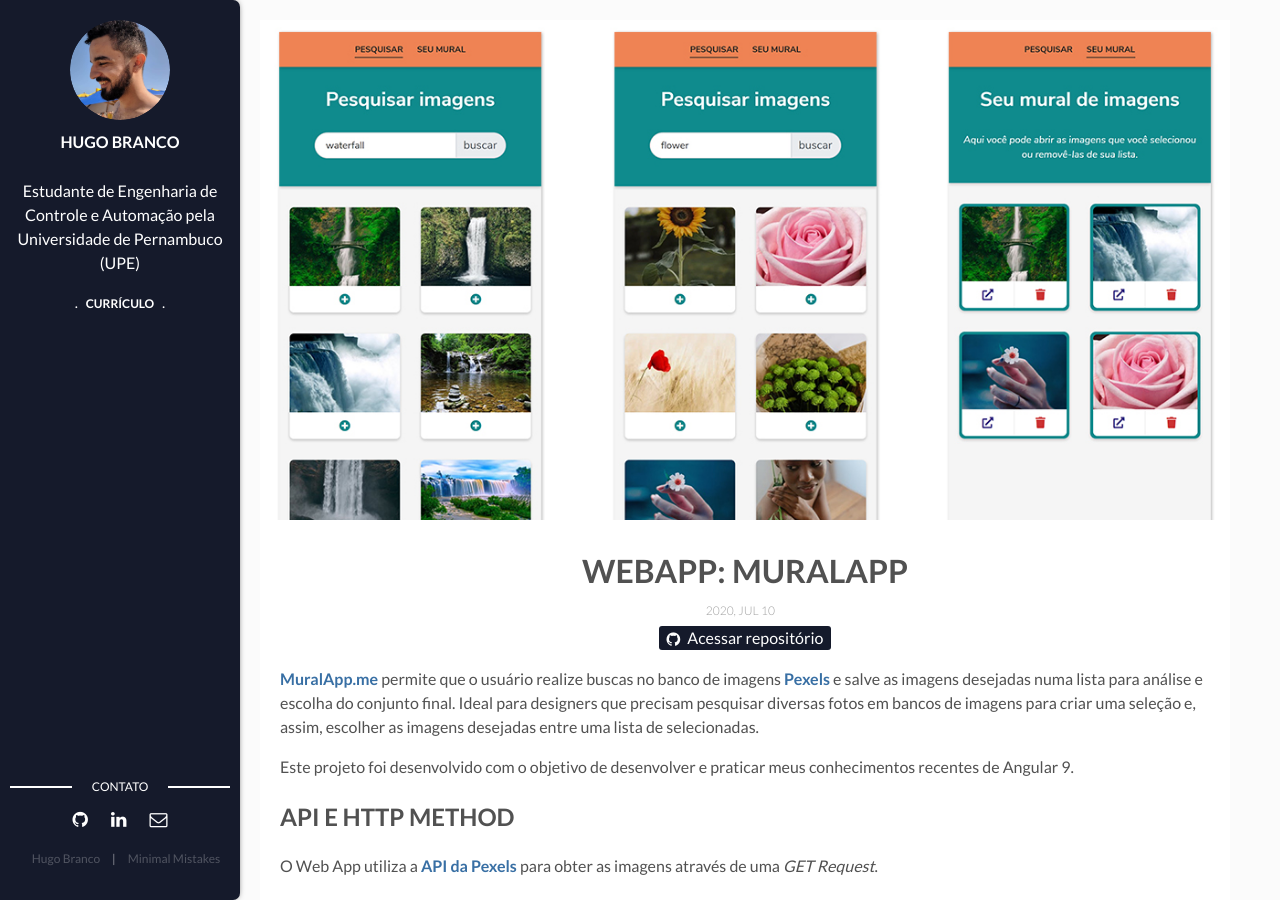
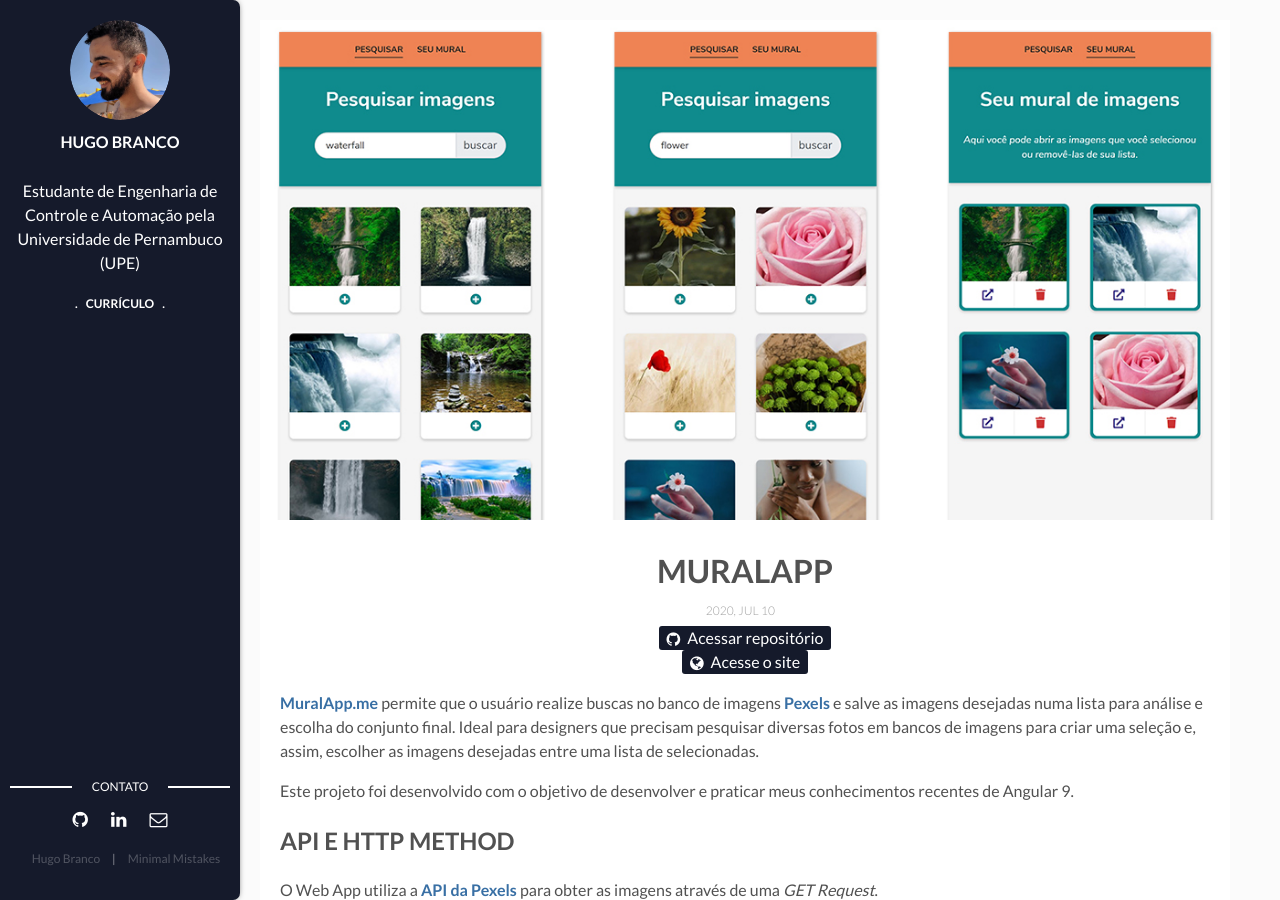
Before and after one commit to hugobrancowb/portfolioHB, a Jekyll site: the page built from _posts/2020-07-10-muralapp.md, in a window 1280 px wide and 900 px high. Built offline with Jekyll 4.4.1, drawn with Linux system fonts in a browser that asks for light colours.

Commit message:
add button: acessar site

```diff
--- a/_data/trans.yml
+++ b/_data/trans.yml
@@ -2,9 +2,11 @@
   contact: Contact
   desc: Control and Automation Engineering student at Universidade de Pernambuco (UPE - Brazil)
   ghrepo: View repository
+  customsite: Visit the webpage
   curriculum: Curriculum Vitae
 pt:
   contact: Contato
   desc: Estudante de Engenharia de Controle e Automação pela Universidade de Pernambuco (UPE)
   ghrepo: Acessar repositório
+  customsite: Acesse o site
   curriculum: Currículo
--- a/_layouts/post.html
+++ b/_layouts/post.html
@@ -19,11 +19,14 @@
         <h1 class="page-title">{{page.title}}</h1>
         <div class="page-date"><span>{{page.date | date: '%Y, %b %d'}}&nbsp;&nbsp;&nbsp;&nbsp;</span></div>
           <div class="githubCodeWrap">
-            {% if page.ghcode %}
             <ul class="languages">
+              {% if page.ghcode %}
               <li ><a class="githubbutton" href="http://github.com/{{site.social-github}}/{{page.ghcode}}" target="_blank"><i class="fa fa-github"></i>{{site.data.trans[page.lang].ghrepo}}</a></li>
+              {% endif %}
+              {% if page.customsite %}
+              <li ><a class="githubbutton" href="{{page.customsite}}" target="_blank"><i class="fa fa-globe"></i>{{site.data.trans[page.lang].customsite}}</a></li>
+              {% endif %}
             </ul>
-            {% endif %}
           </div>
       </header>
       {{content | markdownify}}
--- a/_posts/2020-07-10-muralapp.md
+++ b/_posts/2020-07-10-muralapp.md
@@ -1,7 +1,8 @@
 ---
 layout: post
-title: "WebApp: MuralApp"
+title: "MuralApp"
 ghcode: muralapp
+customsite: https://muralapp.me/
 lang: pt
 lang-ref: muralapp
 date: 2020-07-10 20:24:00 -0300
```
Also changed, not shown: _posts/2020-04-30-novefolhas.md (+2 -1 lines).
